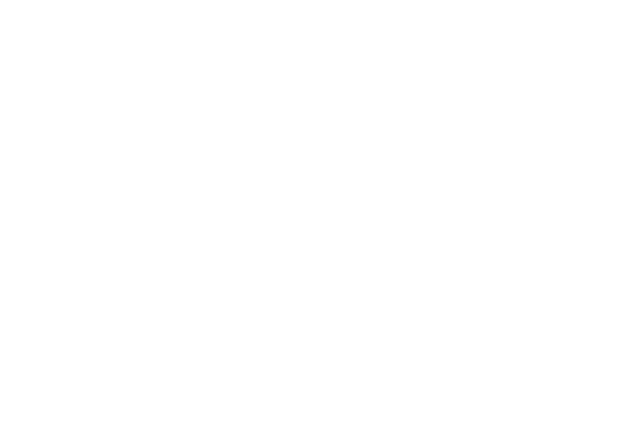
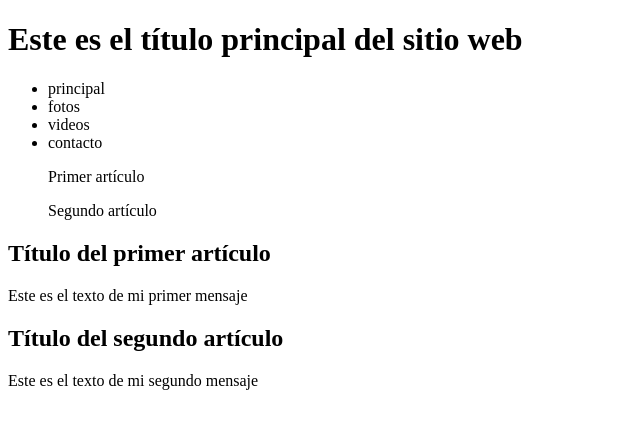
Before and after one commit to Vaiperonly/Pag-aap, a plain HTML site: page index.html in a window 1280 px wide. Shown: the whole page, without its empty margins (0-640 px from the left). Drawn offline with Linux system fonts and the light colour scheme.

Commit message:
Add files via upload
Estructura basica HTML

```diff
--- a/index.html
+++ b/index.html
@@ -6,6 +6,33 @@
     <title>Estuctura basica HTML</title>
 </head>
 <body>
+    <header>
+        <h1>Este es el título principal del sitio web</h1>
+    </header>
 
+    <nav>
+        <ul>
+            <li>principal</li>
+            <li>fotos</li>
+            <li>videos</li>
+            <li>contacto</li>
+        </ul>
+    </nav>
+
+    <aside>
+        <blockquote>Primer artículo</blockquote>
+        <blockquote>Segundo artículo</blockquote>
+    </aside>
+
+    <section>
+        <article>
+            <h2>Título del primer artículo</h2>
+            <p>Este es el texto de mi primer mensaje</p>
+        </article>
+        <article>
+            <h2>Título del segundo artículo</h2>
+            <p>Este es el texto de mi segundo mensaje</p>
+        </article>
+    </section>
 </body>
 </html>
```
